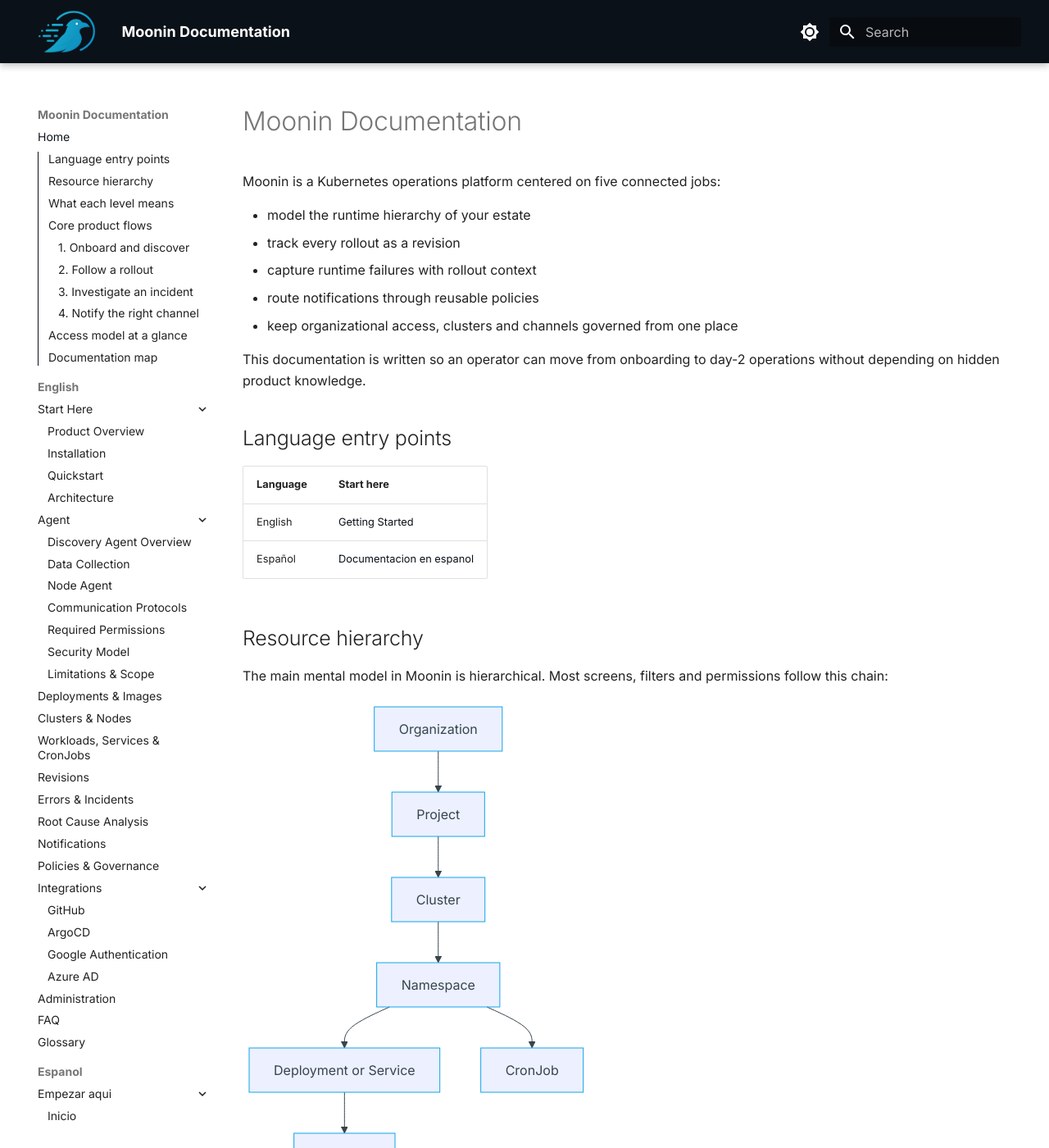
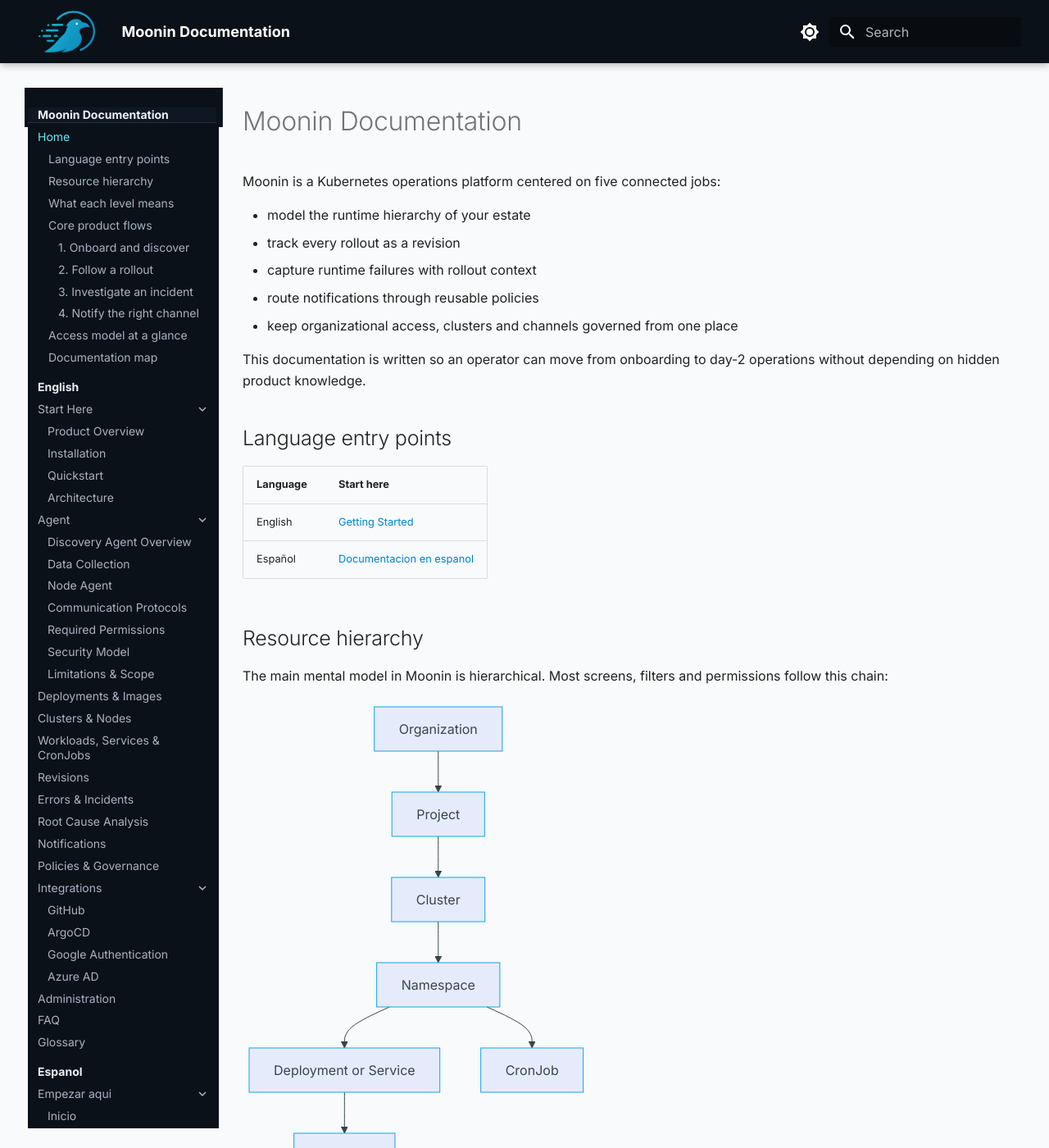
Before and after one commit to Moonin-Lab/Moonin-Docs, an MkDocs documentation site: the page built from docs/index.md, in a window 1280 px wide and 1400 px high. Shown: the whole window at 82% size. Built offline with MkDocs 1.6.1 and Material for MkDocs 9.7.7, drawn with Linux system fonts in a browser that asks for light colours; the version menu is left out.

Commit message:
Match docs navigation to portal sidebar

```diff
--- a/docs/assets/extra.css
+++ b/docs/assets/extra.css
@@ -11,6 +11,11 @@
   --moonin-shadow: 0 18px 48px rgba(14, 165, 233, 0.1);
 }
 
+[data-md-color-scheme="default"] {
+  --md-default-bg-color: #f8fafc;
+  --md-typeset-a-color: #0284c7;
+}
+
 .md-header__button.md-logo img,
 .md-header__button.md-logo svg {
   height: 2.65rem;
@@ -20,6 +25,36 @@
 .md-header,
 .md-tabs {
   background: #0b1118;
+}
+
+.md-sidebar--primary,
+.md-sidebar--primary .md-sidebar__scrollwrap,
+.md-sidebar--primary .md-nav {
+  background: #0b1118;
+}
+
+.md-sidebar--primary {
+  border-right: 1px solid #24303d;
+}
+
+.md-sidebar--primary .md-nav__title {
+  background: #0e1722;
+  box-shadow: 0 1px 0 #24303d;
+  color: #eaf0f6;
+}
+
+.md-sidebar--primary .md-nav__link {
+  color: #a7b4c2;
+}
+
+.md-sidebar--primary .md-nav__link:hover,
+.md-sidebar--primary .md-nav__link:focus,
+.md-sidebar--primary .md-nav__link--active {
+  color: #67e8f9;
+}
+
+.md-sidebar--primary .md-nav__item--nested > .md-nav__link {
+  color: #eaf0f6;
 }
 
 .md-nav__link--active,
```
